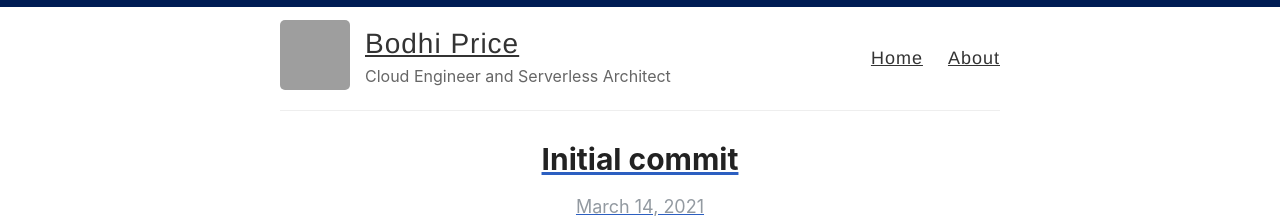
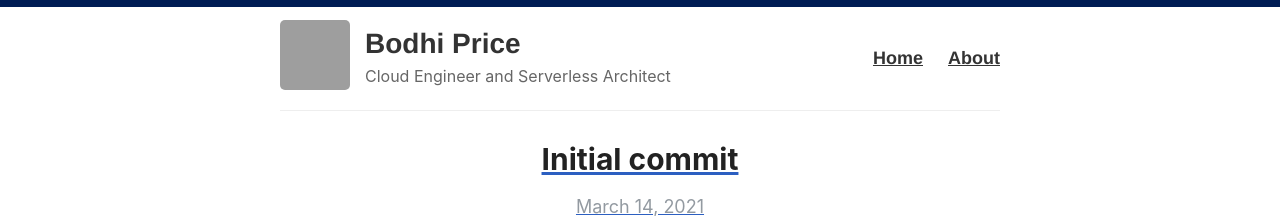
Before and after one commit to bodhiprice/bodhiprice.github.io, a Jekyll site: the page built from index.html, in a window 1280 px wide. Shown: the top 222 px of the page. Built offline with Jekyll 4.4.1, drawn with Linux system fonts in a browser that asks for light colours; the list of posts is cut into pages by our own code; grey boxes are pictures that could not be loaded.

Commit message:
Update style.scss

```diff
--- a/assets/style.scss
+++ b/assets/style.scss
@@ -54,6 +54,7 @@ h1 {
   font-size: 30px;
   a {
     color: inherit;
+	  text-decoration: none;
   }
 }
 
@@ -306,10 +307,8 @@ p > img {
   margin: 0;
   color: $darkGray;
   cursor: pointer;
-  font-family: $helveticaNeue;
-  font-weight: 300;
+  font-family: $helvetica;
   font-size: 28px;
-  letter-spacing: 1px;
   text-align: left;
 
   @include mobile {
@@ -344,8 +343,7 @@ nav {
     margin-left: 20px;
     color: $darkGray;
     text-align: right;
-    font-weight: 300;
-    letter-spacing: 1px;
+    font-weight: bold;
 
     @include mobile {
       margin: 0 10px;
@@ -701,6 +699,7 @@ Modules - reusable parts of our design
   background-color: #2C5FC2;
   border-radius: 50px;
   color: #fff;
+  text-decoration: none;
 }
 
 .pagination a, .pagination span {
```
